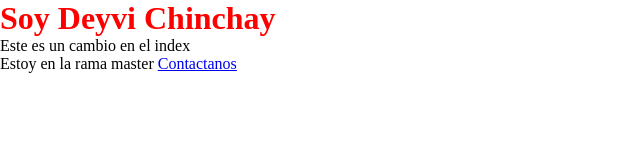
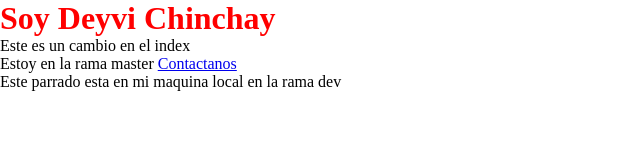
Before and after one commit to DCH0x20/Git-EDTEAM, a plain HTML site: page index.html in a window 1280 px wide. Shown: the whole page, without its empty margins (0-640 px from the left). Drawn offline with Linux system fonts and the light colour scheme.

Commit message:
Primer commit para subir a github

```diff
--- a/index.html
+++ b/index.html
@@ -11,5 +11,8 @@
     <span>Estoy en la rama master</span>
     <a href="./contact.html">Contactanos</a>
     <a href="asda"></a>
+    <div>
+        <p>Este parrado esta en mi maquina local en la rama dev</p>
+    </div>
 </body>
 </html>
```
